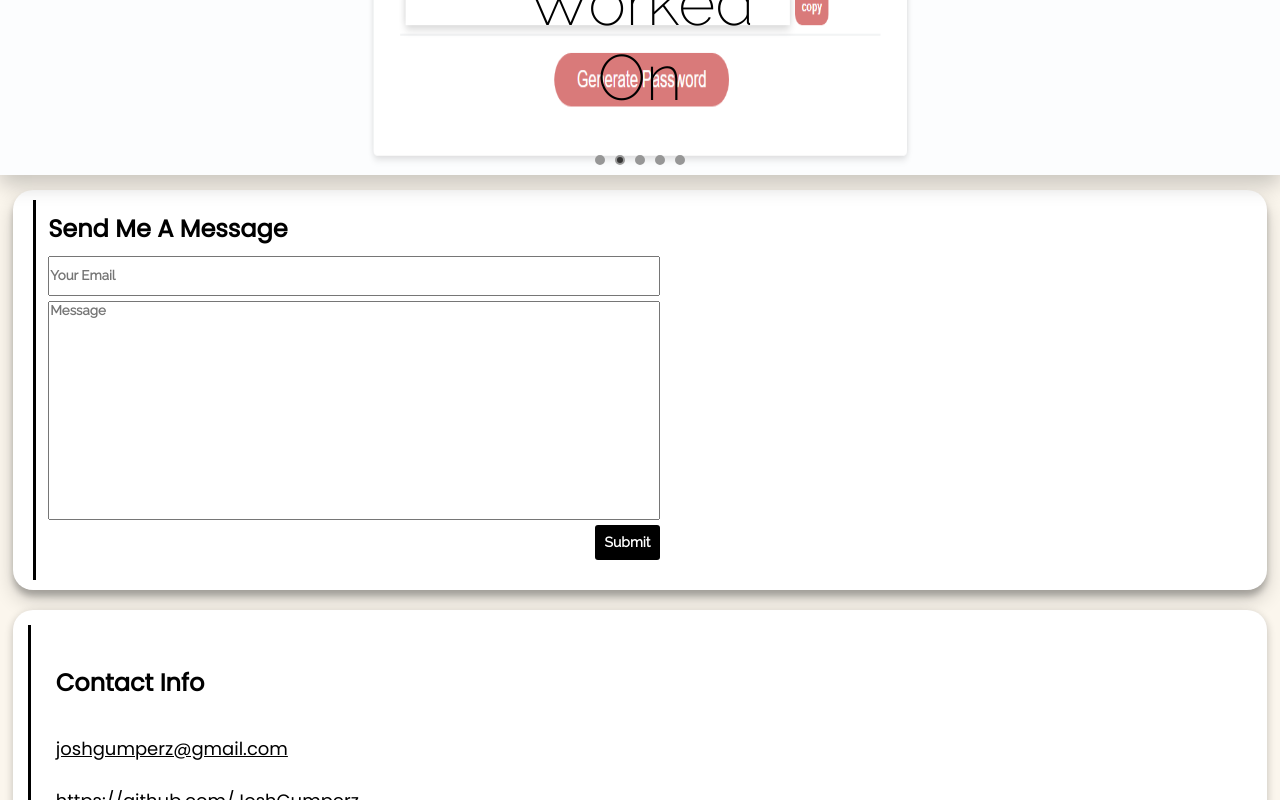
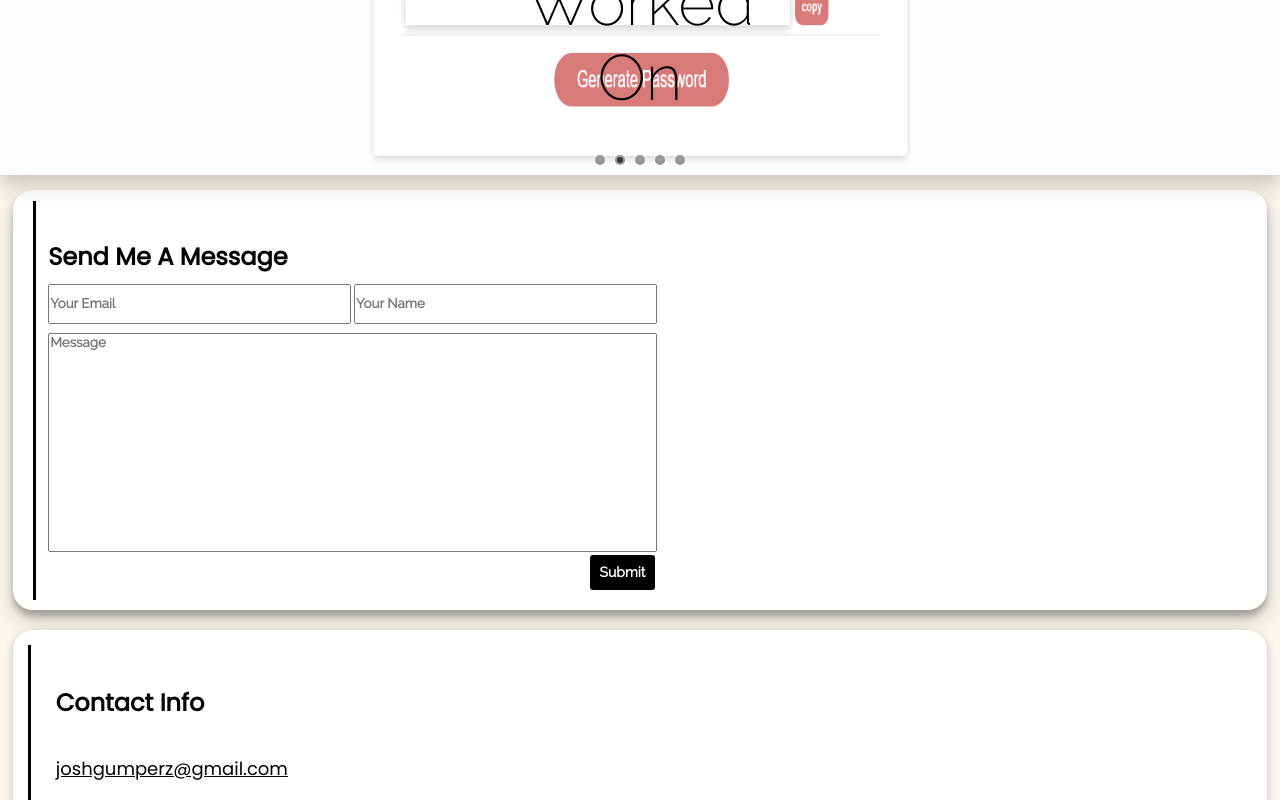
Before and after one commit to JoshGumperz/Portfolio, a React (Create React App) app: page /contact in a window 1280 px wide. Shown: the part 405-1205 px from the top of the page. Built offline with nearby package versions, Linux system fonts and the light colour scheme.

Commit message:
added new field to contact me page

```diff
--- /dev/null
+++ b/src/components/Button/SubmitBtn.css
@@ -0,0 +1,41 @@
+.submitBtn {
+    position: relative;
+    transition: 0.3s ease-in-out;
+    z-index: 1;
+    padding: 3px;
+    background-color: #000;
+    color: #fff;
+    border: none;
+    outline: none;
+    height: 35px;
+    width: 65px;
+    border-radius: 3px;
+    font-family: 'Raleway', sans-serif;
+    font-size: 14px;
+    font-weight: 700;
+    cursor: pointer;
+}
+
+.submitBtn::before {
+    content: '';
+    position: absolute;
+    top: 0;
+    left: 0;
+    bottom: 0;
+    right: 0;
+    z-index: -1;
+    background-color: #ffff;
+    border: 1px solid #000;
+    border-radius: 3px;
+    transition: 0.3s ease-in-out;
+    transform: scaleY(0);
+    transform-origin: bottom;
+}
+
+.submitBtn:hover {
+    color: #000;
+}
+
+.submitBtn:hover::before {
+    transform: scaleY(1);
+}
--- /dev/null
+++ b/src/components/Button/SubmitBtn.js
@@ -0,0 +1,10 @@
+import React from 'react'
+import "./SubmitBtn.css"
+
+function SubmitBtn() {
+  return (
+    <button className="submitBtn">Submit</button>
+  )
+}
+
+export default SubmitBtn
--- a/src/components/Slider/index.css
+++ b/src/components/Slider/index.css
@@ -120,3 +120,22 @@
     font-size: 3rem;
   }
 }
+
+@media screen and (max-width: 300px) {
+  .slider-titleTextWrapper {
+    top: 28%;
+  }
+  .slider-titleText {
+    font-size: 2.5rem;
+  }
+  .slider-btn {
+    width: 40px;
+    height: 40px;
+  }
+  .slider-prev {
+    left: 10px;
+  }
+  .slider-next {
+    right: 10px;
+  }
+}
--- a/src/pages/Contact/index.css
+++ b/src/pages/Contact/index.css
@@ -1,6 +1,6 @@
 .contact-container {
     width: 100%;
-    height: 400px;
+    height: 420px;
     display: flex;
     justify-content: center;
     align-items: center;
@@ -19,7 +19,8 @@
     align-items: center;
 }
 
-.contact-inputContainer {
+.contact-form {
+    position: relative;
     display: flex;
     flex-direction: column;
     align-items: flex-end;
@@ -33,49 +34,37 @@
 .contact-h2 {
     align-self: flex-start;
     margin-left: 2%;
+    margin-bottom: 10px;
 }
 
-.contact-inputTitle, .contact-inputMessage {
+.contact-inputContainer {
     width: 98%;
 }
 
-.contact-inputTitle {
-    margin-top: 10px;
+.contact-input {
     height: 40px;
+    margin-bottom: 5px;
+    margin-right: 0.5%;
+    width: 49.5%;
 }
 
-.contact-inputTitle::placeholder, .contact-inputMessage::placeholder {
+.contact-input::placeholder, .contact-message::placeholder {
     font-family: 'Raleway', sans-serif;
     margin-left: 10px;
     font-weight: 900;
 }
 
-.contact-inputMessage {
-    margin: 5px 0px 5px 0px;
+.contact-message {
+    margin-bottom: 10px;
     padding-bottom: 200px;
+    width: 99.5%;
 }
 
-.contact-submitBtn {
-    margin-bottom: 10px;
-    padding: 3px;
-    background-color: #000;
-    color: #fff;
-    border: none;
-    outline: none;
-    height: 35px;
-    width: 65px;
-    border-radius: 3px;
-    font-family: 'Raleway', sans-serif;
-    font-size: 14px;
-    font-weight: 700;
-    transition: 0.2s ease-in-out;
-    cursor: pointer;
-}
-
-.contact-submitBtn:hover {
-    background-color: #fff;
-    color: #000;
-    border: 2px solid #000;
+.contact-submitContainer {
+    position: absolute;
+    right: 5px;
+    bottom: 0;
+    margin: 10px 0px 10px 0px;
 }
 
 .contact-messageContainer {
@@ -93,7 +82,7 @@
 }
 
 @media screen and (max-width: 1050px) {
-    .contact-inputContainer {
+    .contact-form {
         width: 95%;
     }
 }
@@ -105,7 +94,22 @@
 }
 
 @media screen and (max-width: 480px) {
-    .contact-inputContainer {
+    .contact-container {
+        height: 470px;
+    }
+    .contact-form {
         width: 85%;
     }
+    .contact-input, .contact-message{
+        width: 100%;
+    }
+    .contact-submitContainer{
+        right: 0;
+    }
 }
+
+@media screen and (max-width: 300px) {
+    .contact-container {
+        height: 510px;
+    }
+}
--- a/src/pages/Contact/index.js
+++ b/src/pages/Contact/index.js
@@ -1,6 +1,7 @@
 import { useState, useEffect } from 'react';
 import "./index.css"
 import emailjs from "emailjs-com"
+import SubmitBtn from '../../components/Button/SubmitBtn';
 
 function Contact({ scrollToSection }) {
    const [submitted, setSubmitted] = useState(false)
@@ -40,11 +41,18 @@ function Contact({ scrollToSection }) {
    return (
        <div className='contact-container'>
            <div className='contact-bodyContainer'>
-                <form className='contact-inputContainer' onSubmit={handleSubmit}>
+                <form className='contact-form' onSubmit={handleSubmit}>
                         <h2 className="contact-h2">Send Me A Message</h2>
-                        <input className="contact-inputTitle" type="email" name="email" placeholder="Your Email" required/>
-                        <input className="contact-inputMessage" type="text" name="message" placeholder="Message" required/>
-                        <button className="contact-submitBtn" type="submit">Submit</button>
+                        <div className='contact-inputContainer'>
+                            <input className="contact-input" type="email" name="email" placeholder="Your Email" required/>
+                            <input className="contact-input" type="text" name="name" placeholder="Your Name" required/>
+                        </div>
+                        <div className='contact-inputContainer'>
+                            <input className="contact-message" type="text" name="message" placeholder="Message" required/>
+                        </div>
+                        <span className='contact-submitContainer'>
+                            <SubmitBtn type="submit"/>
+                        </span>
                 </form>
            </div>
        </div>
```
